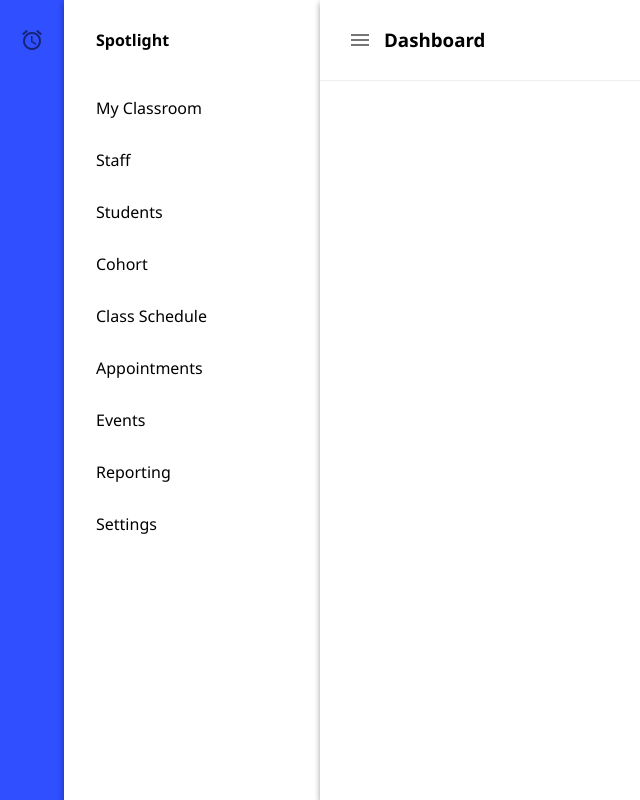
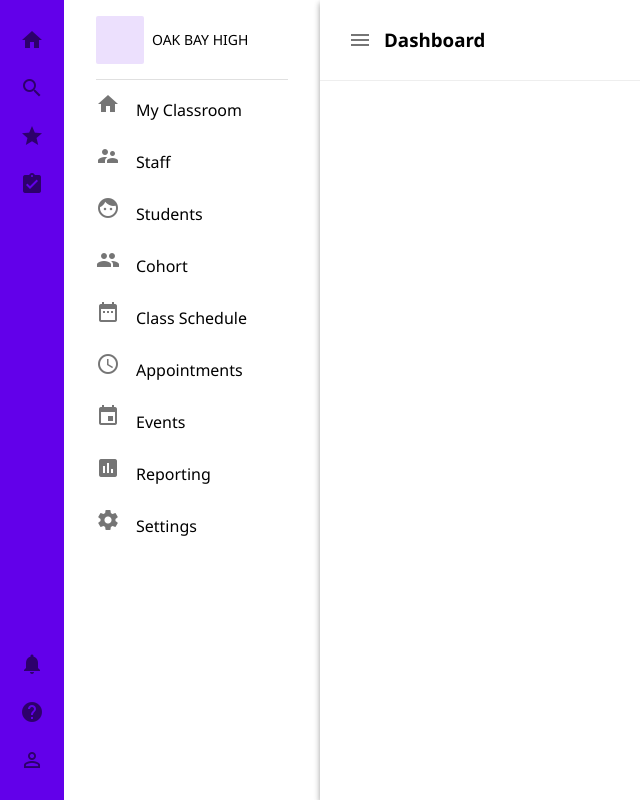
Before and after one commit to focustimetech/ftt-spotlight, a React app in the folder frontend/: page / in a window 1280 px wide. Shown: the whole page, without its empty margins (0-640 px from the left). Built offline with nearby package versions, Linux system fonts and the light colour scheme; no server answers.

Commit message:
More UI changes

```diff
--- a/frontend/package.json
+++ b/frontend/package.json
@@ -24,8 +24,10 @@
   },
   "devDependencies": {
     "css-loader": "^2.1.1",
+    "file-loader": "^3.0.1",
     "node-sass": "^4.11.0",
     "react-router": "^4.3.1",
+    "resolve-url-loader": "^3.0.1",
     "sass-loader": "^7.1.0",
     "source-map-loader": "^0.2.4",
     "style-loader": "^0.23.1",
--- a/frontend/src/assets/styles/common/_variables.scss
+++ b/frontend/src/assets/styles/common/_variables.scss
@@ -0,0 +1,6 @@
+$primary: #6200EA;
+$primary-light: rgba(98,0,234,0.12);
+
+$on-primary: rgba(255, 255, 255, 0.87);
+
+$school-logo: $primary-light; //url('../../images/ob_logo.jpg');
--- a/frontend/src/assets/styles/components/_sidebar.scss
+++ b/frontend/src/assets/styles/components/_sidebar.scss
@@ -10,8 +10,14 @@
 		height: 100vh;
 		padding: 16px 8px;
 		box-sizing: border-box;
-		background: rgb(48,79,254); /* #363636; */
-		color: rgba(255, 255, 255, 0.87);
+		background: $primary;
+		color: $on-primary;
+		position: relative;
+
+		.nav_bottom {
+			position: absolute;
+			bottom: 16px;
+		}
 	}
 
 	&__menu {
@@ -26,12 +32,31 @@
 		.menu_header {
 			height: 80px;
 			line-height: 48px;
-			padding: 16px 32px;
+			margin: 0 32px;
+			padding: 16px 0 16px 56px;
 			box-sizing: border-box;
-			border-bottom: 1px solid rgba(0,0,0,0);
+			border-bottom: 1px solid rgba(0,0,0,0.12);
+			position: relative;
+
+			&__logo {
+				position: absolute;
+				top: 16px;
+				left: 0;
+				width: 48px;
+				height: 48px;
+				background: $school-logo;
+				background-repeat: no-repeat;
+				background-size: cover;
+				border-radius: 2px;
+				overflow: hidden;
+			}
 
 			h4 {
 				margin: 0;
+				font-weight: 500;
+				letter-spacing: normal;
+				text-transform: uppercase;
+				font-size: 14px;
 			}
 		}
 
@@ -46,9 +71,17 @@
 				height: 32px;
 				line-height: 32px;
 				border-radius: 2px;
+				font-weight: 500;
+				cursor: pointer;
+				user-select: none;
 
 				&:hover {
-					background: rgba(0,0,0,0.12)
+					background: $primary-light
+				}
+
+				&.--selected {
+					color: $primary;
+					background: $primary-light;
 				}
 			}
 		}
--- a/frontend/src/components/Sidebar/Sidebar.tsx
+++ b/frontend/src/components/Sidebar/Sidebar.tsx
@@ -4,7 +4,7 @@ import axios from 'axios'
 
 import Icon from '@material-ui/core/Icon'
 import IconButton from '@material-ui/core/IconButton'
-
+import ListItemIcon from '@material-ui/core/ListItemIcon'
 // import { Link } from 'react-router-dom'
 
 
@@ -24,20 +24,33 @@ export class Sidebar extends React.Component {
 			<>
 				<div className='sidebar'>
 					<nav className='sidebar__nav'>
-						<IconButton><Icon>alarm</Icon></IconButton>
+						<div className='nav_top'>
+							<IconButton><Icon>home</Icon></IconButton>
+							<IconButton><Icon>search</Icon></IconButton>
+							<IconButton><Icon>star</Icon></IconButton>
+							<IconButton><Icon>assignment_turned_in</Icon></IconButton>
+						</div>
+						<div className='nav_bottom'>
+							<IconButton><Icon>notifications</Icon></IconButton>
+							<IconButton><Icon>help</Icon></IconButton>
+							<IconButton><Icon>perm_identity</Icon></IconButton>
+						</div>
 					</nav>
 					<div className='sidebar__menu'>
-						<div className='menu_header'><h4>Spotlight</h4></div>
+						<div className='menu_header'>
+							<div className='menu_header__logo'></div>
+							<h4>Oak Bay High</h4>
+						</div>
 						<ul className='menu_list'>
-							<li className='menu_list__item'>My Classroom</li>
-							<li className='menu_list__item'>Staff</li>
-							<li className='menu_list__item'>Students</li>
-							<li className='menu_list__item'>Cohort</li>
-							<li className='menu_list__item'>Class Schedule</li>
-							<li className='menu_list__item'>Appointments</li>
-							<li className='menu_list__item'>Events</li>
-							<li className='menu_list__item'>Reporting</li>
-							<li className='menu_list__item'>Settings</li>
+							<li className='menu_list__item'><ListItemIcon><Icon>home</Icon></ListItemIcon>My Classroom</li>
+							<li className='menu_list__item'><ListItemIcon><Icon>supervisor_account</Icon></ListItemIcon>Staff</li>
+							<li className='menu_list__item'><ListItemIcon><Icon>face</Icon></ListItemIcon>Students</li>
+							<li className='menu_list__item'><ListItemIcon><Icon>group</Icon></ListItemIcon>Cohort</li>
+							<li className='menu_list__item'><ListItemIcon><Icon>date_range</Icon></ListItemIcon>Class Schedule</li>
+							<li className='menu_list__item'><ListItemIcon><Icon>access_time</Icon></ListItemIcon>Appointments</li>
+							<li className='menu_list__item'><ListItemIcon><Icon>event</Icon></ListItemIcon>Events</li>
+							<li className='menu_list__item'><ListItemIcon><Icon>assessment</Icon></ListItemIcon>Reporting</li>
+							<li className='menu_list__item'><ListItemIcon><Icon>settings</Icon></ListItemIcon>Settings</li>
 						</ul>
 					</div>
 				</div>
--- a/frontend/webpack.config.js
+++ b/frontend/webpack.config.js
@@ -10,7 +10,7 @@ module.exports = {
 
     resolve: {
         // Add '.ts' and '.tsx' as resolvable extensions.
-        extensions: ['.ts', '.tsx', '.js', '.json']
+        extensions: ['.ts', '.tsx', '.js', '.json', 'jpg']
     },
 
     module: {
@@ -25,8 +25,9 @@ module.exports = {
                 test: /\.(scss|css)$/,
                 use: [
                     'style-loader', // Creates style nodes from JS strings
-                    {loader: 'css-loader'},   // Translates CSS into CommonJS
-                    {loader: 'sass-loader'}   // Compiles Sass to CSS, using Node Sass by default
+                    { loader: 'css-loader' },   // Translates CSS into CommonJS
+                    { loader: 'resolve-url-loader' },
+                    { loader: 'sass-loader' }   // Compiles Sass to CSS, using Node Sass by default
                 ]
             }
         ]
```
Also changed, not shown: frontend/src/assets/images/ob_logo.jpg (added), 3 other files (tests, documents, lock files or other folders).
